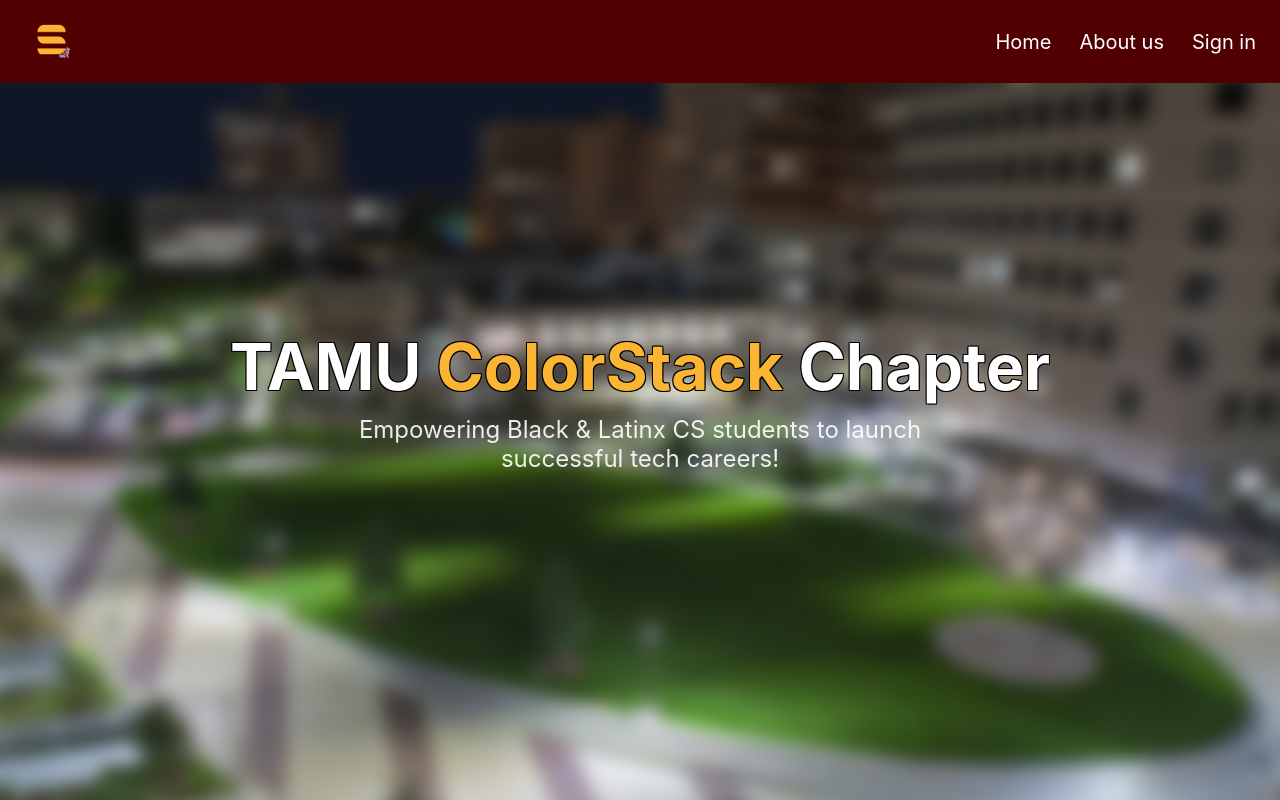
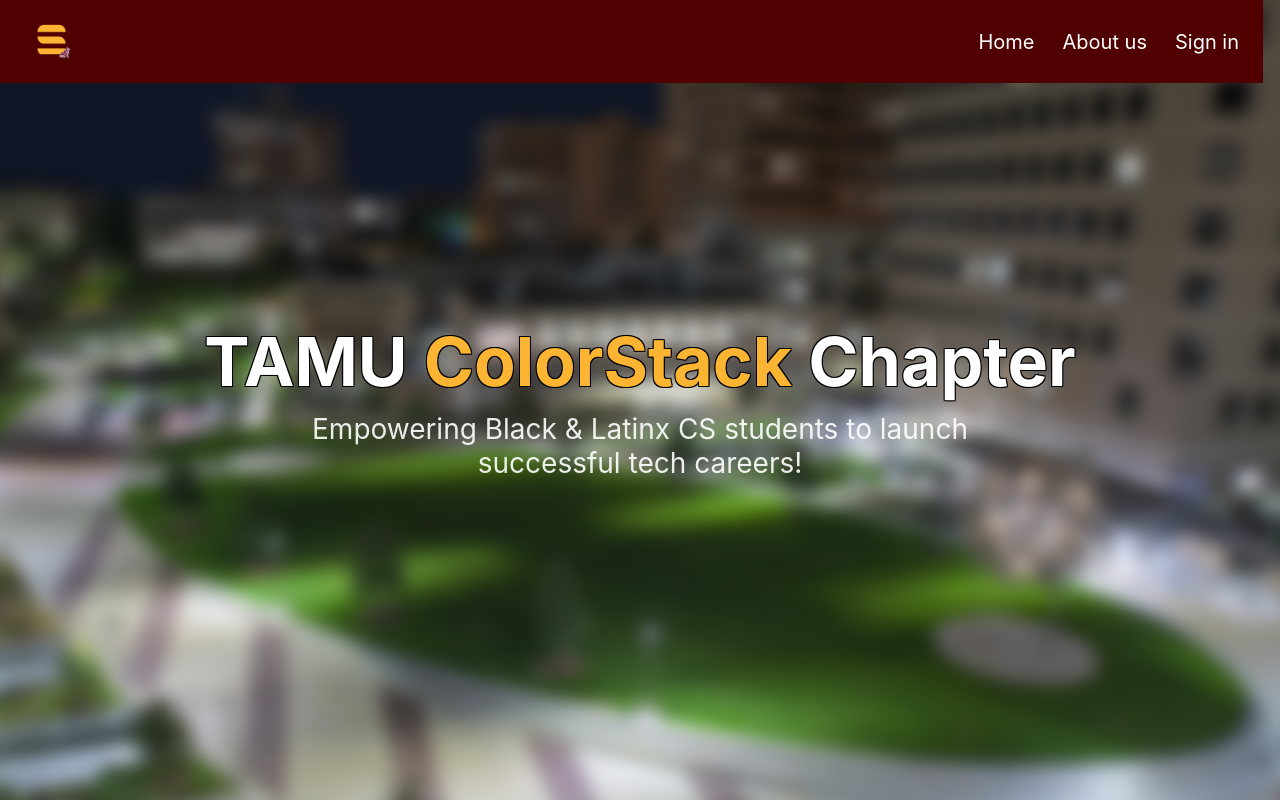
Before and after one commit to TAMUColorStack/ColorStackWebsite, a React (Vite) app in the folder frontend/: page / in a window 1280 px wide. Built offline with nearby package versions, Linux system fonts and the light colour scheme.

Commit message:
Increased the size of the welcome text by 0.25em (4px), and fixed navbar covering vertical scroll bar

```diff
--- a/frontend/src/App.jsx
+++ b/frontend/src/App.jsx
@@ -13,8 +13,8 @@
                 <Navbar />
                 <Routes>
                   <Route path="/" element = {<Home/>}/>
-                  <Route path="" element = {<About/>}/>
-                  <Route path="" element = {<Signin/>}/>
+                  <Route path="about" element = {<About/>}/>
+                  <Route path="sign_in" element = {<Signin/>}/>
                 </Routes>
                 <Page_footer/>
             </Router>
--- a/frontend/src/components/navbar/Navbar.css
+++ b/frontend/src/components/navbar/Navbar.css
@@ -1,13 +1,18 @@
+
 .navbar {
+  position: fixed;
+  top: 0;
+  left: 0;
+  right: 17px;
   background-color: #500000;
   display: flex;
   align-items: center;
   justify-content: space-between;
   padding: 0.75rem 1.5rem;
-    width:100%;
-    position: fixed;
-    z-index:3;
+  z-index: 2;
 }
+
+
 
 
   .logo img {
@@ -35,5 +40,5 @@
   }
 
   .navbar-links li a:hover {
-    color: #FFC;
+    color: #fcb532;
   }
--- a/frontend/src/pages/home/Home.css
+++ b/frontend/src/pages/home/Home.css
@@ -1,3 +1,4 @@
+
 body {
     margin: 0;
     padding: 0;
@@ -6,7 +7,7 @@
 
 .cstack-header {
     position: relative;
-    width: 100vw;
+    width: 100%;
     height: 100vh;
     display: flex;
     flex-direction: column;
@@ -14,6 +15,7 @@
     justify-content: center;
     overflow-x: hidden;
 }
+
 
 .cstack-header::before {
     content: "";
@@ -49,14 +51,14 @@
     text-shadow: -1px -1px 0 black, 1px -1px 0 black, -1px 1px 0 black,
         1px 1px 0 black;
     font-family: 'Inter', sans-serif;
-    font-size: 4em;
+    font-size: 4.25em;
     margin: 0;
 }
 
 .sub-welcome-text {
     color: rgba(255, 255, 255, 0.9);
     font-family: 'Inter', sans-serif;
-    font-size: 1.5em;
+    font-size: 1.75em;
     max-width: 80%;
     margin: 0;
     text-align: center;
```
Also changed, not shown: frontend/src/pages/home/Home.jsx (indentation only). Lines whose indentation alone changed are shown as unchanged.
